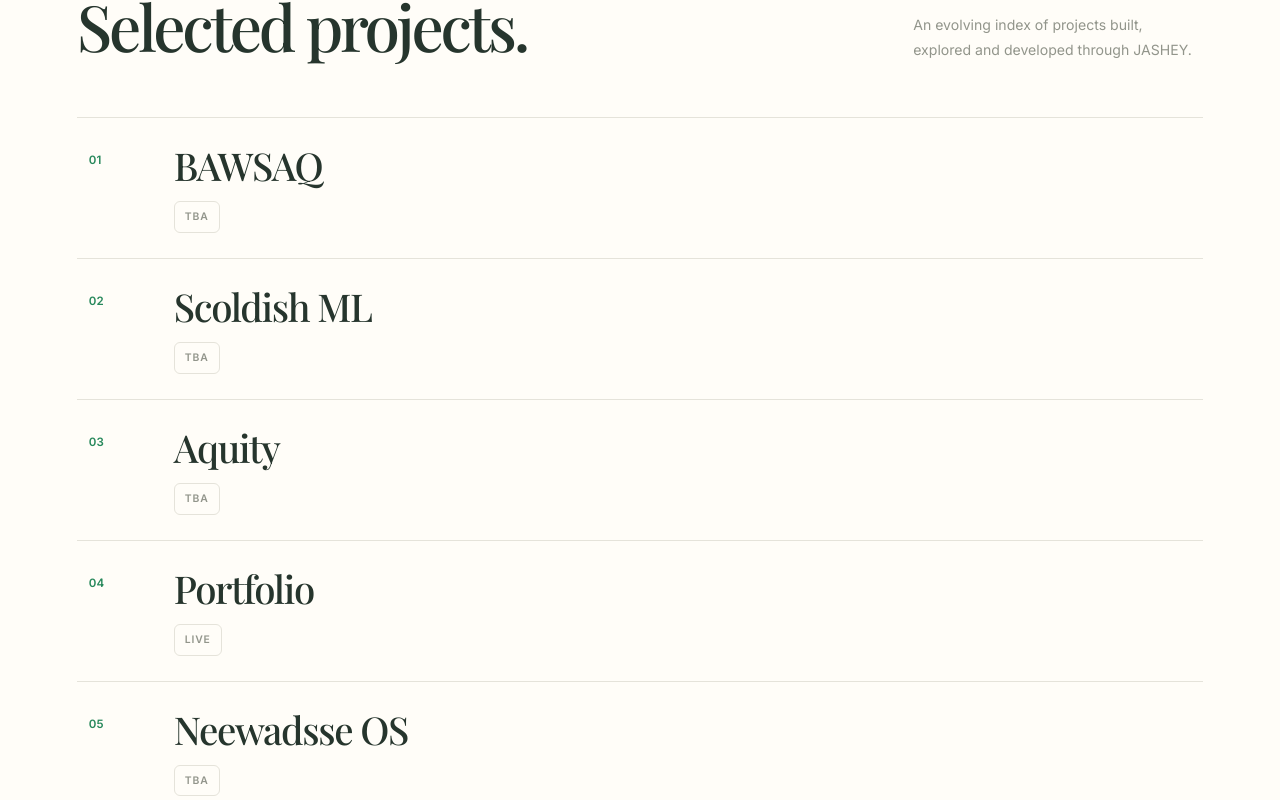
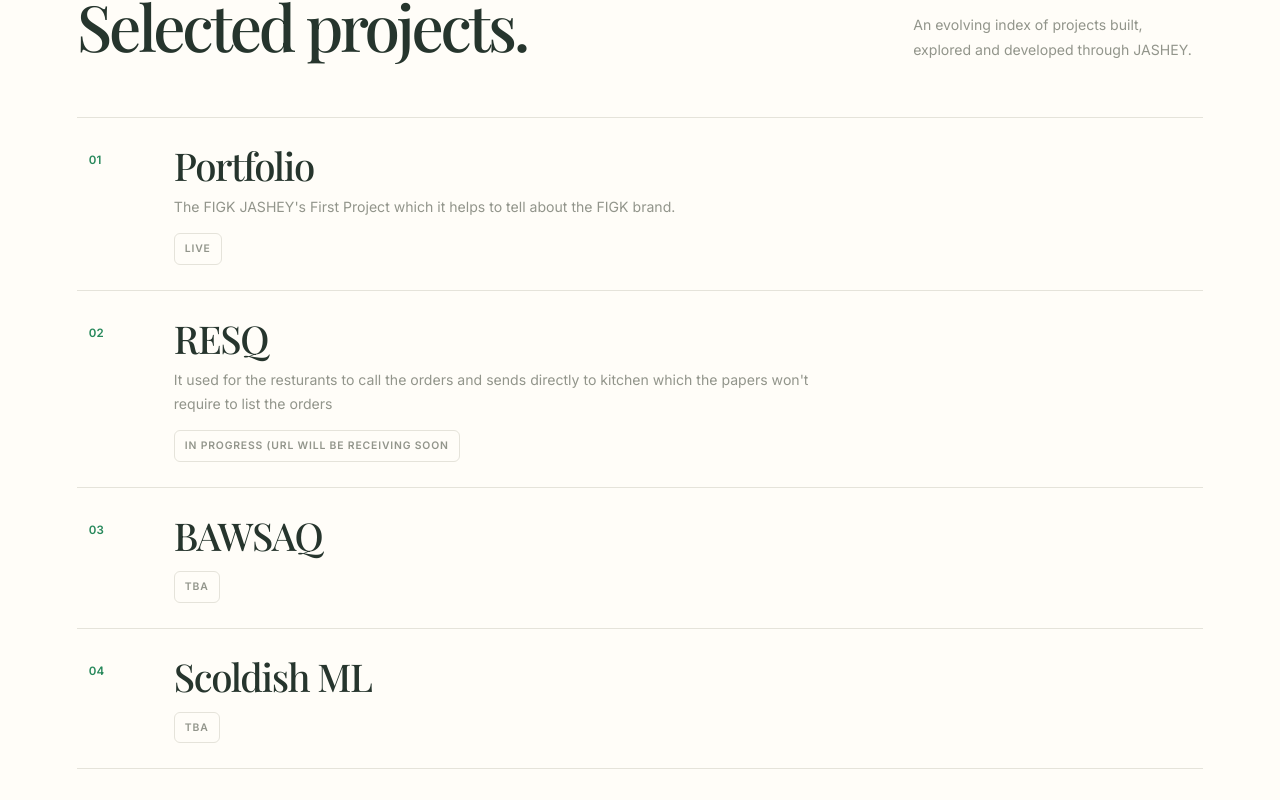
Before and after one commit to gowshikmani/my-portfolio, a React (Vite) app in the folder my-portfolio/: page /projects in a window 1280 px wide. Shown: the part 812-1612 px from the top of the page. Built offline with nearby package versions, Linux system fonts and the light colour scheme.

Commit message:
a new project

```diff
--- a/my-portfolio/src/data/projects.js
+++ b/my-portfolio/src/data/projects.js
@@ -10,6 +10,20 @@ export const projectsContent = {
     "An evolving index of projects built, explored and developed through JASHEY.",
 
   items: [
+    {
+      id: "portfolio",
+      name: "Portfolio",
+      description: "The FIGK JASHEY's First Project which it helps to tell about the FIGK brand.",
+      status: "LIVE",
+      url: "",
+    },
+    {
+      id: "resq",
+      name: "RESQ",
+      description: "It used for the resturants to call the orders and sends directly to kitchen which the papers won't require to list the orders",
+      status: "In Progress (URL Will be receiving soon",
+      url: "",
+    },
     {
       id: "bawsaq",
       name: "BAWSAQ",
@@ -32,13 +46,6 @@ export const projectsContent = {
       url: "",
     },
     {
-      id: "portfolio",
-      name: "Portfolio",
-      description: "",
-      status: "LIVE",
-      url: "",
-    },
-    {
       id: "OS",
       name: "Neewadsse OS",
       description: "",
```
